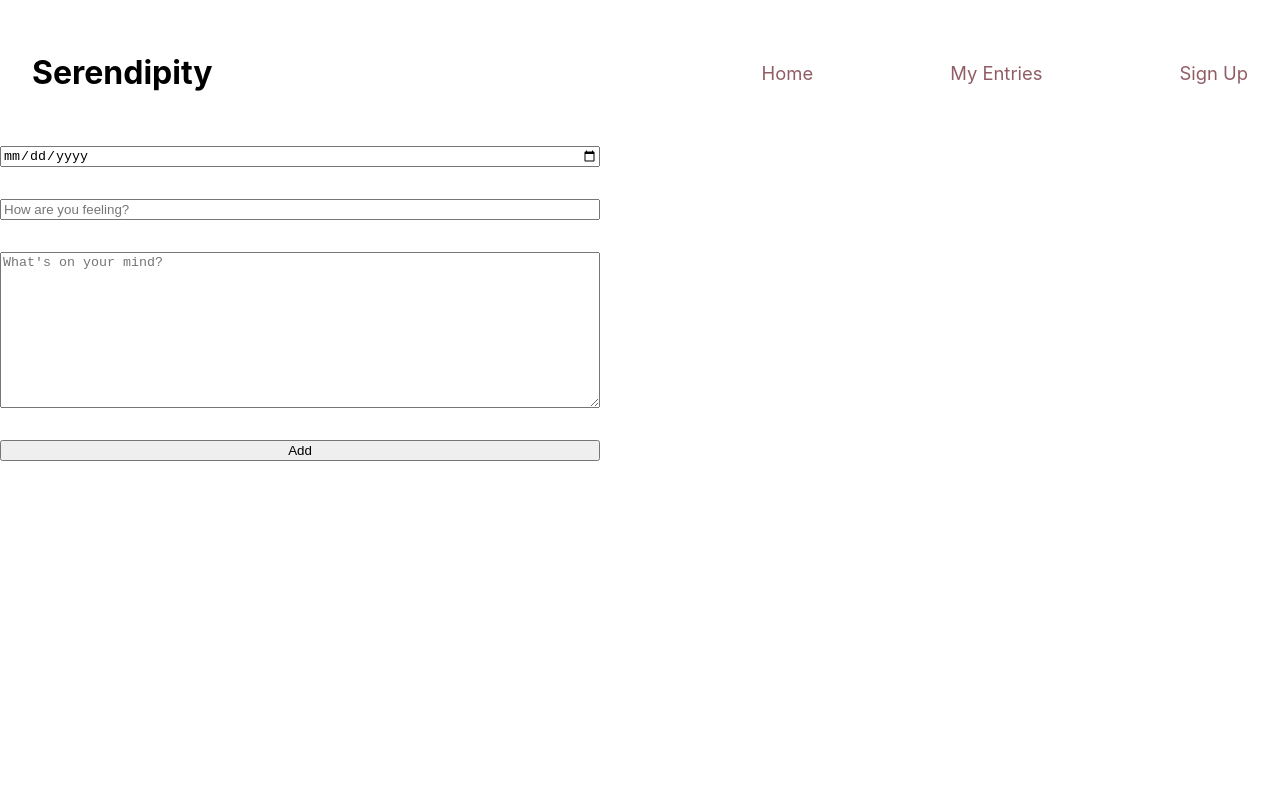
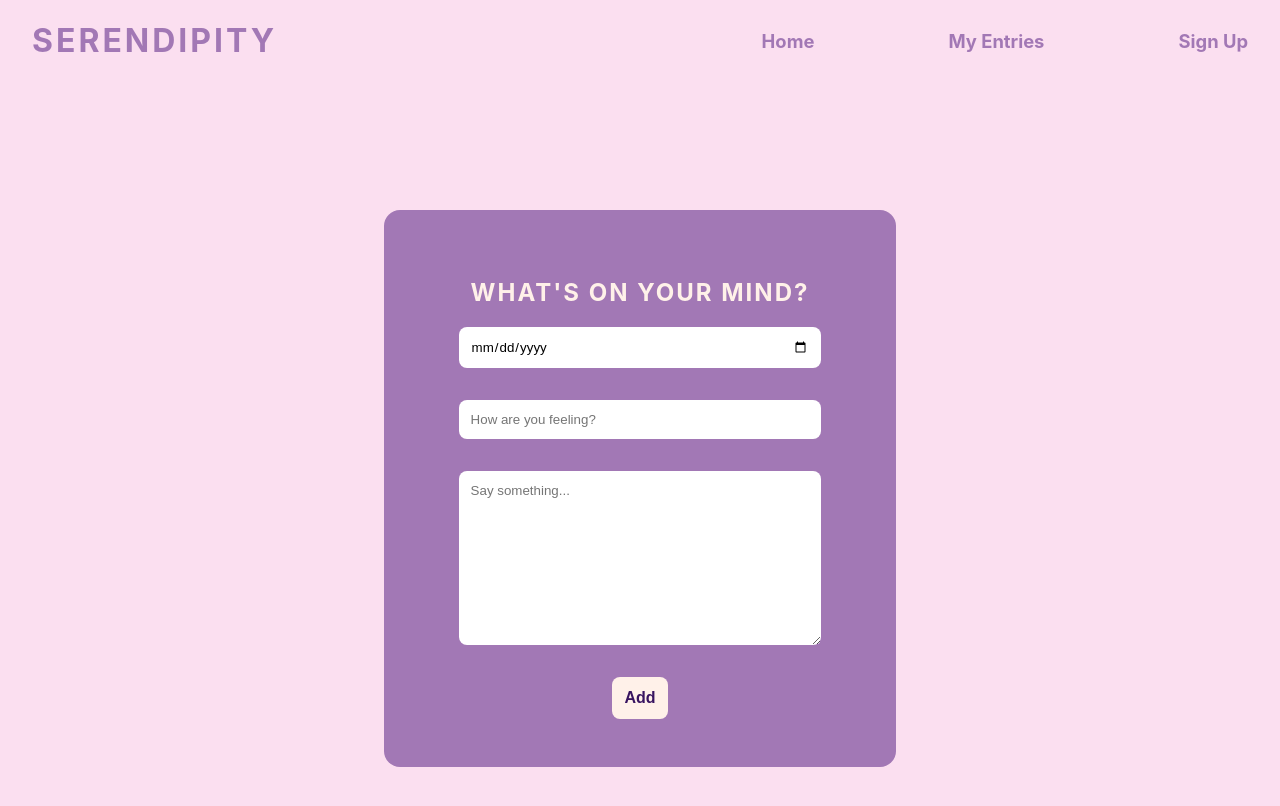
Before and after one commit to sunshinemoua/serendipity, a React (Create React App) app: page / in a window 1280 px wide. Shown: the top 806 px of the page. Built offline with nearby package versions, Linux system fonts and the light colour scheme.

Commit message:
updated CSS, created new entry slice

```diff
--- a/package.json
+++ b/package.json
@@ -11,6 +11,7 @@
     "react": "^18.2.0",
     "react-dom": "^18.2.0",
     "react-hook-form": "^7.43.9",
+    "react-redux": "^8.0.5",
     "react-router-dom": "^6.10.0",
     "react-scripts": "5.0.1",
     "redux": "^4.2.1",
--- a/src/App.js
+++ b/src/App.js
@@ -3,6 +3,8 @@ import { useForm } from "react-hook-form";
 import { yupResolver } from "@hookform/resolvers/yup";
 import * as yup from "yup";
 import "./App.scss";
+import { useDispatch, useSelector } from "react-redux";
+import { addEntry } from "./redux/entrySlice";
 
 const signUpSchema = yup.object().shape({
   firstName: yup.string().required("First Name is required"),
@@ -14,7 +16,10 @@ const signUpSchema = yup.object().shape({
 });
 
 const entrySchema = yup.object().shape({
-  date: yup.date().max(new Date()).required("Please enter a valid date"),
+  date: yup
+    .date()
+    .max(new Date(), "Cannot use future date!")
+    .required("Please enter a valid date"),
   feeling: yup.string().required("Please enter your feeling"),
   entry: yup.string().required("Please enter an entry"),
 });
@@ -47,17 +52,23 @@ const Entries = () => {
     resolver: yupResolver(entrySchema),
   });
 
+  const entry = useSelector((state) => state.entries);
+  const dispatch = useDispatch();
+
   const onSubmit = (data, event) => {
+    dispatch(addEntry(data));
     console.log(data);
     alert("thanks for submitting");
     event.target.reset();
   };
+  console.log(entry);
 
   return (
-    <div className="entry-wrapper">
-      <div className="entry-form-wrapper">
+    <div className="page-wrapper">
+      <div className="form-wrapper">
         <form onSubmit={handleSubmit(onSubmit)}>
           <label>
+            <h2>What's on your mind?</h2>
             <input type="date" {...register("date")} placeholder="Date" />
             <p>{errors.date?.message}</p>
             <input
@@ -69,7 +80,7 @@ const Entries = () => {
             <textarea
               type="text"
               {...register("entry")}
-              placeholder="What's on your mind?"
+              placeholder="Say something..."
               rows="10"
             />
             <p>{errors.entry?.message}</p>
@@ -83,7 +94,7 @@ const Entries = () => {
 
 const PastEntries = () => {
   return (
-    <div>
+    <div className="page-wrapper">
       <NavBar />
       PAST ENTRIES
     </div>
@@ -106,9 +117,9 @@ const Form = () => {
   };
 
   return (
-    <div>
+    <div className="page-wrapper">
       <NavBar />
-      <div className="form-wrapper">
+      <div className="form-wrapper sign-up">
         <form onSubmit={handleSubmit(onSubmit)}>
           <label>
             <h1> Sign Up </h1>
@@ -128,7 +139,7 @@ const Form = () => {
 
 const Home = () => {
   return (
-    <div>
+    <div className="page-wrapper">
       <NavBar />
       <Entries />
     </div>
--- a/src/App.scss
+++ b/src/App.scss
@@ -1,11 +1,65 @@
-//ENTRY FORM
-.entry-form-wrapper {
-  width: 600px;
-  height: 600px;
+// PAGE WRAPPER
+.page-wrapper {
+  height: 100vh;
+  background-color: rgb(251, 223, 240);
+
+  .form-wrapper {
+    display: flex;
+    flex-direction: column;
+    align-items: center;
+    border-radius: 16px;
+    margin: 10% 30%;
+    padding: 3rem 2rem;
+    background-color: rgb(162, 120, 181);
+  }
+
   label {
     display: flex;
     flex-direction: column;
+    justify-content: space-around;
+    align-items: center;
+    color: rgb(255, 241, 233);
+    font-weight: bold;
   }
+
+  input,
+  textarea {
+    border: none;
+    border-radius: 8px;
+    padding: 0.75rem;
+    width: 100%;
+    font-family: Arial, Helvetica, sans-serif;
+
+    &:focus {
+      outline: none;
+    }
+  }
+
+  button {
+    background-color: rgb(255, 241, 233);
+    color: rgb(56, 20, 96);
+    font-size: 1rem;
+    font-weight: bold;
+    border: none;
+    border-radius: 8px;
+    padding: 0.75rem;
+
+    &:hover {
+      background-color: rgb(56, 20, 96);
+      color: rgb(255, 241, 233);
+      cursor: pointer;
+    }
+  }
+}
+
+//ENTRY FORM
+
+h2 {
+  display: flex;
+  justify-content: center;
+  text-transform: uppercase;
+  letter-spacing: 2px;
+  color: rgb(255, 241, 233);
 }
 
 // NAVBAR
@@ -13,59 +67,38 @@
   display: flex;
   flex-direction: row;
   justify-content: space-between;
-  margin: 2rem;
+  margin: 0 2rem;
+
+  h1 {
+    color: rgb(162, 120, 181);
+    text-transform: uppercase;
+    letter-spacing: 3px;
   }
   .navlinks {
     display: flex;
     justify-content: space-between;
     align-items: center;
     width: 40%;
+  }
 
   .link {
-    color: rgb(144, 93, 102);
+    color: rgb(162, 120, 181);
     font-size: 1.15rem;
+    font-weight: bold;
     text-decoration: none;
   }
 }
 
 // FORM SIGN UP
-.form-wrapper {
-  border-radius: 16px;
-  margin: 10% 30%;
-  padding: 2rem;
-  background-color: rgb(246, 196, 205);
-
-  label {
-    display: flex;
-    flex-direction: column;
-    align-items: center;
-  }
+.form-wrapper sign-up {
+  height: 350px;
+  width: 400px;
 
   h1 {
     margin: 0 1rem 2rem;
   }
 
-  label {
-    color: rgb(169, 113, 123);
-    font-weight: bold;
-  }
-
   input {
-    padding: 0.5rem;
-    border: none;
-    border-radius: 4px;
-  }
-
-  button {
-    background-color: rgb(183, 120, 132);
-    color: #fefefe;
-    font-weight: bold;
-    border: none;
-    border-radius: 8px;
-    padding: 0.75rem;
-
-    &:hover {
-      background-color: rgb(140, 91, 100);
+    width: 50%;
   }
 }
-}
--- a/src/index.js
+++ b/src/index.js
@@ -1,13 +1,16 @@
-import React from 'react';
-import ReactDOM from 'react-dom/client';
-import './index.css';
-import App from './App';
-import reportWebVitals from './reportWebVitals';
-
-const root = ReactDOM.createRoot(document.getElementById('root'));
+import React from "react";
+import ReactDOM from "react-dom/client";
+import "./index.css";
+import App from "./App";
+import reportWebVitals from "./reportWebVitals";
+import { Provider } from "react-redux";
+import { store } from "./redux/store";
+const root = ReactDOM.createRoot(document.getElementById("root"));
 root.render(
   <React.StrictMode>
-    <App />
+    <Provider store={store}>
+      <App />
+    </Provider>
   </React.StrictMode>
 );
 
--- /dev/null
+++ b/src/redux/entrySlice.js
@@ -0,0 +1,20 @@
+import { createSlice } from "@reduxjs/toolkit";
+
+export const entrySlice = createSlice({
+  name: "entry",
+  initialState: {
+    entries: [],
+    submission: "",
+  },
+
+  reducers: {
+    addEntry: (state, { payload }) => {
+      state.entries = [payload, ...state.entries];
+      console.log(payload);
+      //   console.log(state.entries);
+    },
+  },
+});
+
+export const { testconsole, addEntry } = entrySlice.actions;
+export default entrySlice.reducer;
--- /dev/null
+++ b/src/redux/store.js
@@ -0,0 +1,10 @@
+import { configureStore, getDefaultMiddleware } from "@reduxjs/toolkit";
+import entrySlice from "./entrySlice";
+
+export const store = configureStore({
+  reducer: entrySlice,
+  middleware: (getDefaultMiddleware) =>
+    getDefaultMiddleware({
+      serializableCheck: false,
+    }),
+});
```
Also changed, not shown: 1 other file (tests, documents, lock files or other folders). Lines whose indentation alone changed are shown as unchanged.
